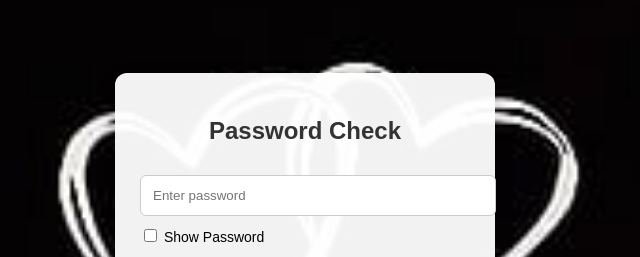
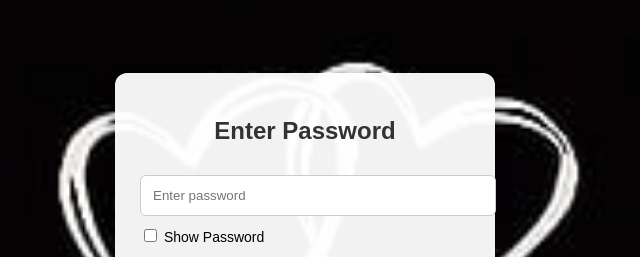
Before and after one commit to ruhi335-gy/kajal-photo, a plain HTML site: page index.html in a window 1280 px wide. Shown: the part 195-452 px from the top of the page, 335-975 px from the left. Drawn offline with Linux system fonts and the light colour scheme.

Commit message:
Update index.html

```diff
--- a/index.html
+++ b/index.html
@@ -3,7 +3,7 @@
 <head>
     <meta charset="UTF-8" />
     <meta name="viewport" content="width=device-width, initial-scale=1.0"/>
-    <title>Password Check</title>
+    <title>G.K</title>
     <link rel="stylesheet" href="style.css" />
     <!-- Font Awesome CDN (optional for future use) -->
     <script src="https://kit.fontawesome.com/a076d05399.js" crossorigin="anonymous"></script>
@@ -12,7 +12,7 @@
 
     <div class="container">
         <div class="box">
-            <h2>Password Check</h2>
+            <h2> Enter Password </h2>
             <input type="password" id="password" placeholder="Enter password" />
             <div class="toggle">
                 <input type="checkbox" id="showPassword" />
```
